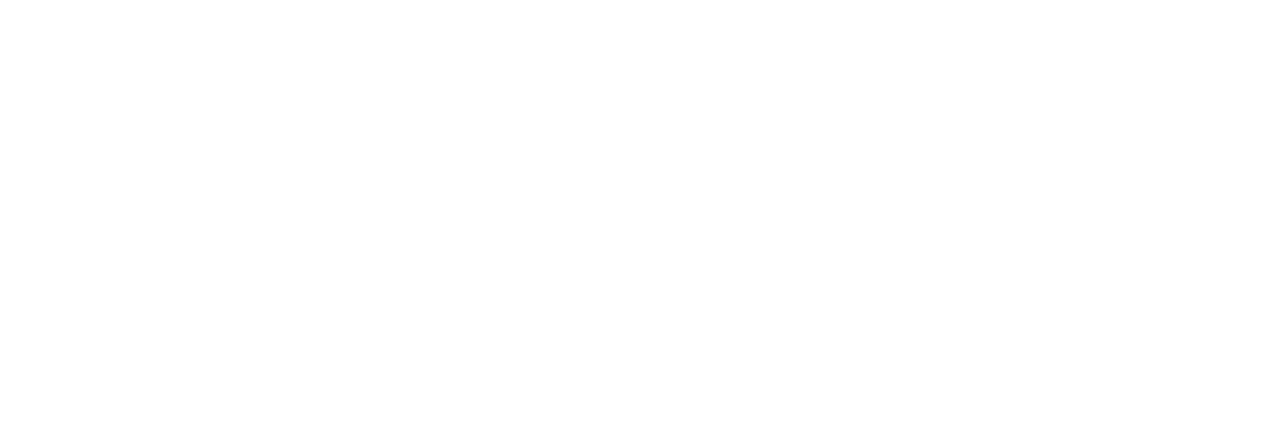
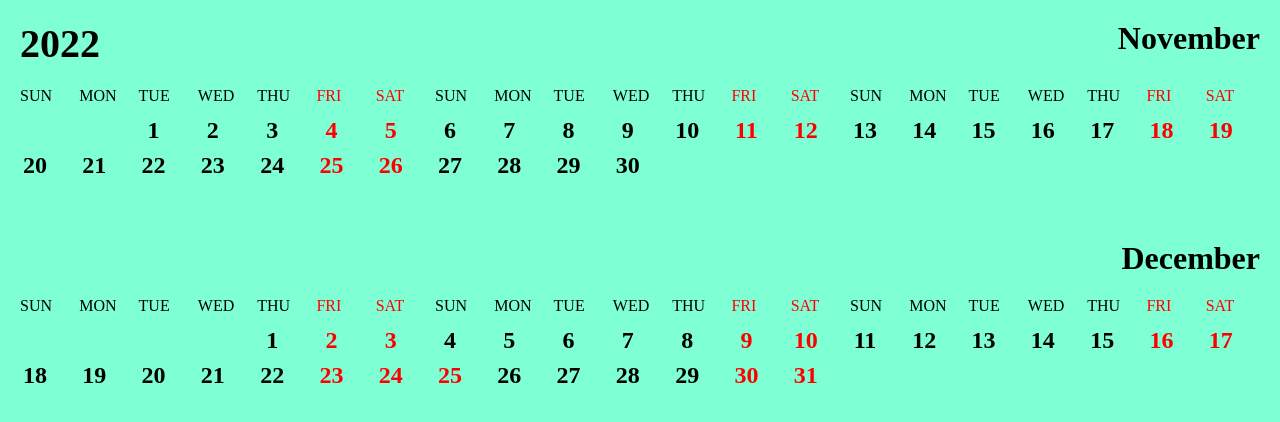
Before and after one commit to forhad9009/calender_layout.css, a plain HTML site: page index.html in a window 1280 px wide. Drawn offline with Linux system fonts and the light colour scheme.

Commit message:
calender 2022

```diff
--- a/index.html
+++ b/index.html
@@ -7,6 +7,153 @@
     <link rel="stylesheet" href="style.css">
 </head>
 <body>
+   <main>
+    <div class="container">
 
+    <header>
+        <h1 class="nb">2022</h1>
+        <h1>November</h1>
+    </header>
+    <section class="container-box">
+        <div class="box-name">SUN</div>
+        <div class="box-name">MON</div>
+        <div class="box-name">TUE</div>
+        <div class="box-name">WED</div>
+        <div class="box-name">THU</div>
+        <div class="box-name-color">FRI</div>
+        <div class="box-name-color">SAT</div>
+        <div class="box-name">SUN</div>
+        <div class="box-name">MON</div>
+        <div class="box-name">TUE</div>
+        <div class="box-name">WED</div>
+        <div class="box-name">THU</div>
+        <div class="box-name-color">FRI</div>
+        <div class="box-name-color">SAT</div>
+        <div class="box-name">SUN</div>
+        <div class="box-name">MON</div>
+        <div class="box-name">TUE</div>
+        <div class="box-name">WED</div>
+        <div class="box-name">THU</div>
+        <div class="box-name-color">FRI</div>
+        <div class="box-name-color">SAT</div>
+        <div class="box"></div>
+        <div class="box"></div>
+        <div class="box">1</div>
+        <div class="box">2</div>
+        <div class="box">3</div>
+        <div class="box box-name-color">4</div>
+        <div class="box box-name-color">5</div>
+        <div class="box">6</div>
+        <div class="box">7</div>
+        <div class="box">8</div>
+        <div class="box">9</div>
+        <div class="box">10</div>
+        <div class="box box-name-color">11</div>
+        <div class="box box-name-color">12</div>
+        <div class="box">13</div>
+        <div class="box">14</div>
+        <div class="box">15</div>
+        <div class="box">16</div>
+        <div class="box">17</div>
+        <div class="box box-name-color">18</div>
+        <div class="box box-name-color">19</div>
+        <div class="box">20</div>
+        <div class="box">21</div>
+        <div class="box">22</div>
+        <div class="box">23</div>
+        <div class="box">24</div>
+        <div class="box box-name-color">25</div>
+        <div class="box box-name-color">26</div>
+        <div class="box">27</div>
+        <div class="box">28</div>
+        <div class="box">29</div>
+        <div class="box">30</div>
+        <div class="box"></div>
+        <div class="box"></div>
+        <div class="box"></div>
+        <div class="box"></div>
+        <div class="box"></div>
+        <div class="box"></div>
+        <div class="box"></div>
+        <div class="box"></div>
+        <div class="box"></div>
+        <div class="box"></div>
+
+    </section>
+    </div>
+    <div class="container-two">
+
+        <header class="name">
+            <h1>December</h1>
+        </header>
+        <section class="container-box">
+            <div class="box-name">SUN</div>
+            <div class="box-name">MON</div>
+            <div class="box-name">TUE</div>
+            <div class="box-name">WED</div>
+            <div class="box-name">THU</div>
+            <div class="box-name-color">FRI</div>
+            <div class="box-name-color">SAT</div>
+            <div class="box-name">SUN</div>
+            <div class="box-name">MON</div>
+            <div class="box-name">TUE</div>
+            <div class="box-name">WED</div>
+            <div class="box-name">THU</div>
+            <div class="box-name-color">FRI</div>
+            <div class="box-name-color">SAT</div>
+            <div class="box-name">SUN</div>
+            <div class="box-name">MON</div>
+            <div class="box-name">TUE</div>
+            <div class="box-name">WED</div>
+            <div class="box-name">THU</div>
+            <div class="box-name-color">FRI</div>
+            <div class="box-name-color">SAT</div>
+            <div class="box"></div>
+            <div class="box"></div>
+            <div class="box"></div>
+            <div class="box"></div>
+            <div class="box">1</div>
+            <div class="box box-name-color">2</div>
+            <div class="box box-name-color">3</div>
+            <div class="box ">4</div>
+            <div class="box ">5</div>
+            <div class="box">6</div>
+            <div class="box">7</div>
+            <div class="box">8</div>
+            <div class="box box-name-color">9</div>
+            <div class="box box-name-color">10</div>
+            <div class="box ">11</div>
+            <div class="box ">12</div>
+            <div class="box">13</div>
+            <div class="box">14</div>
+            <div class="box">15</div>
+            <div class="box box-name-color">16</div>
+            <div class="box box-name-color">17</div>
+            <div class="box ">18</div>
+            <div class="box ">19</div>
+            <div class="box">20</div>
+            <div class="box">21</div>
+            <div class="box">22</div>
+            <div class="box box-name-color">23</div>
+            <div class="box box-name-color">24</div>
+            <div class="box box-name-color">25</div>
+            <div class="box ">26</div>
+            <div class="box">27</div>
+            <div class="box">28</div>
+            <div class="box">29</div>
+            <div class="box box-name-color">30</div>
+            <div class="box box-name-color">31</div>
+            <div class="box"></div>
+            <div class="box"></div>
+            <div class="box"></div>
+            <div class="box"></div>
+            <div class="box"></div>
+            <div class="box"></div>
+            <div class="box"></div>
+
+
+        </section>
+        </div>
+   </main>
 </body>
 </html>
--- a/style.css
+++ b/style.css
@@ -0,0 +1,57 @@
+*{
+    margin: 0;
+    padding: 0;
+    box-sizing: border-box;
+}
+
+body{
+    background-color: aquamarine;
+}
+
+/* header section */
+
+header{
+    display: flex;
+    justify-content: space-between;
+    margin: 20px ;
+}
+.nb{
+    font-size: 2.5em;
+}
+
+/* section layout */
+
+.container-box{
+    display: grid;
+    grid-template-columns: repeat(21, 1fr);
+    gap: 5px;
+    margin: 0 20px;
+    margin-bottom: 60px;
+}
+
+.container-box .box{
+    height: 30px;
+    width: 30px;
+    /* border: 1px solid ; */
+    display: flex;
+    justify-content: center;
+    align-items: center;
+    font-weight: bold;
+    font-size: 1.5em;
+}
+
+.box-name{
+    margin-bottom: 5px;
+    /* font-weight: bold; */
+}
+
+.box-name-color{
+    color: red;
+}
+
+/* container two layout */
+
+.name{
+    display: ;
+    justify-content: end;
+}
```
